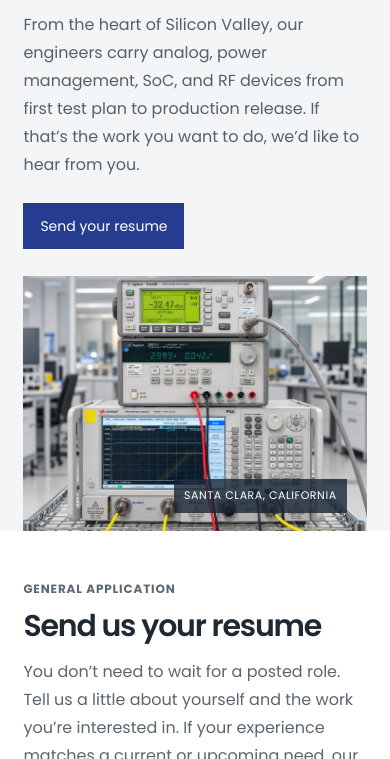
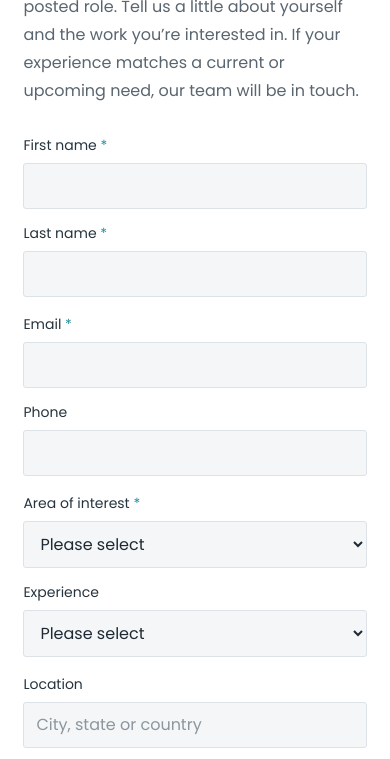
Before and after one commit to chasemolstad/Silicon-Eng-Site, a website: page public/careers.html in a window 390 px wide. Shown: the part 255-1014 px from the top of the page. Drawn offline with Linux system fonts and the light colour scheme.

Commit message:
Small Fixes, remove career hero

```diff
--- a/public/careers.css
+++ b/public/careers.css
@@ -16,20 +16,8 @@ a:focus-visible, button:focus-visible { outline: 3px solid var(--careers-blue);
 .careers-eyebrow { margin: 0; display: flex; align-items: center; gap: 10px; color: #5d6873; font-size: 12px; font-weight: 700; letter-spacing: .07em; text-transform: uppercase; }
 .careers-eyebrow i { width: 4px; height: 4px; border-radius: 50%; background: var(--careers-blue); }
 
-.careers-hero { min-height: 560px; min-height: clamp(540px, calc(100svh - 124px), 700px); padding-left: max(7%, calc((100% - 1200px) / 2)); display: grid; grid-template-columns: minmax(0, .9fr) minmax(0, 1.1fr); align-items: stretch; gap: 4%; background: var(--careers-paper); }
-.careers-hero-copy { max-width: 600px; padding: 58px 0; align-self: center; }
-.careers-hero h1 { max-width: 620px; margin: 20px 0 17px; font-size: clamp(37px, 4.1vw, 55px); line-height: 1.08; letter-spacing: -.045em; font-weight: 600; }
-.careers-hero-copy > p:not(.careers-eyebrow) { max-width: 530px; margin: 0 0 24px; color: #56616b; font-size: 17px; line-height: 1.75; }
-.careers-hero-links { display: flex; flex-wrap: wrap; gap: 10px; }
-.careers-hero-links a { display: inline-flex; align-items: center; justify-content: space-between; gap: 22px; min-height: 46px; padding: 9px 16px; border: 1px solid var(--careers-blue); color: var(--careers-blue); text-decoration: none; font-size: 14px; transition: transform .18s ease, box-shadow .18s ease, background-color .18s ease, color .18s ease; }
-.careers-hero-links a { background: var(--careers-blue); color: #fff; }
-.careers-hero-links a:hover { transform: translateY(-2px); background: #fff; color: var(--careers-blue); box-shadow: 0 4px 12px #263c9126; }
-.careers-hero-image { position: relative; min-width: 0; min-height: 0; margin: 0; overflow: hidden; background: #d9dde3; }
-.careers-hero-image img { position: absolute; inset: 0; display: block; width: 100%; height: 100%; object-fit: cover; object-position: center 38%; }
-.careers-hero-image figcaption { position: absolute; right: 20px; bottom: 18px; padding: 8px 10px; background: #172536c9; color: #fff; font-size: 11px; letter-spacing: .05em; }
-
-.careers-apply h2 { margin: 12px 0 0; font-size: clamp(30px, 3.3vw, 42px); line-height: 1.13; letter-spacing: -.04em; font-weight: 600; }
-.careers-apply { padding: 76px max(7%, calc((100% - 1200px) / 2)) 84px; display: grid; grid-template-columns: minmax(0, 1.2fr) minmax(280px, .8fr); align-items: start; gap: clamp(42px, 7vw, 96px); background: #fff; }
+.careers-apply h1 { margin: 12px 0 0; color: var(--careers-blue); font-size: clamp(34px, 4vw, 46px); line-height: 1.1; letter-spacing: -.045em; font-weight: 600; }
+.careers-apply { padding: 58px max(7%, calc((100% - 1200px) / 2)) 84px; display: grid; grid-template-columns: minmax(0, 1.2fr) minmax(280px, .8fr); align-items: start; gap: clamp(42px, 7vw, 96px); background: #fff; }
 .careers-apply-main { min-width: 0; }
 .careers-apply-intro { max-width: 640px; margin: 14px 0 30px; color: #59656f; font-size: 16px; line-height: 1.75; }
 #careers-form { display: grid; gap: 17px; }
@@ -88,9 +76,7 @@ a:focus-visible, button:focus-visible { outline: 3px solid var(--careers-blue);
 @media (max-width: 900px) {
   .careers-header nav a:not(.careers-back) { display: none; }
   .careers-header nav { gap: 0; }
-  .careers-hero { padding-left: 6%; grid-template-columns: minmax(0, .95fr) minmax(0, 1.05fr); gap: 5%; }
-  .careers-hero-copy { padding: 42px 0; }
-  .careers-apply { padding: 62px 6% 70px; grid-template-columns: minmax(0, 1fr); gap: 36px; }
+  .careers-apply { padding: 43px 6% 70px; grid-template-columns: minmax(0, 1fr); gap: 36px; }
   .careers-apply-aside { position: static; }
   .careers-footer { grid-template-columns: 1fr; align-items: start; }
   .careers-footer > div { justify-content: flex-start; }
@@ -102,12 +88,7 @@ a:focus-visible, button:focus-visible { outline: 3px solid var(--careers-blue);
   .careers-header .careers-brand small { display: none; }
   .careers-header nav .careers-back { padding: 8px 10px; font-size: 12px; white-space: nowrap; }
   .careers-back span { margin-left: 6px; }
-  .careers-hero { min-height: 0; padding: 41px 6% 0; grid-template-columns: minmax(0, 1fr); gap: 27px; }
-  .careers-hero-copy { padding: 0; }
-  .careers-hero h1 { margin: 17px 0 14px; font-size: clamp(32px, 8.6vw, 46px); }
-  .careers-hero-copy > p:not(.careers-eyebrow) { font-size: 16px; }
-  .careers-hero-image { width: 100%; height: 255px; }
-  .careers-apply { padding: 48px 6% 56px; gap: 30px; }
+  .careers-apply { padding: 43px 6% 56px; gap: 30px; }
   .careers-field-pair { grid-template-columns: minmax(0, 1fr); }
   .careers-apply-aside { padding: 23px; }
   .careers-footer { padding: 22px 6%; }
--- a/public/careers.html
+++ b/public/careers.html
@@ -16,27 +16,16 @@
   <header class="careers-header">
     <a class="careers-brand" data-concept-home href="/" aria-label="SiliconEng home"><img src="/img/siliconeng-mark-small.webp" alt=""><span>SiliconEng<small>Integrated circuit development</small></span></a>
     <nav aria-label="Careers navigation">
-      <a href="#apply">Apply</a>
       <a class="careers-back" data-concept-home href="/">Back to website</a>
     </nav>
   </header>
 
   <main>
-    <section class="careers-hero" aria-labelledby="careers-title">
-      <div class="careers-hero-copy">
-        <p class="careers-eyebrow">SILICONENG <i></i> CAREERS</p>
-        <h1 id="careers-title">We&rsquo;re always looking for exceptional talent to join our team.</h1>
-        <p>From the heart of Silicon Valley, our engineers carry analog, power management, SoC, and RF devices from first test plan to production release. If that&rsquo;s the work you want to do, we&rsquo;d like to hear from you.</p>
-        <div class="careers-hero-links"><a href="#apply">Send your resume</a></div>
-      </div>
-      <figure class="careers-hero-image"><img src="/img/bench-setup.webp" width="1448" height="1086" alt="Power meter, DC power supply, and network analyzer set up on a lab bench" fetchpriority="high"><figcaption>SANTA CLARA, CALIFORNIA</figcaption></figure>
-    </section>
-
     <section class="careers-apply" id="apply" aria-labelledby="apply-title">
       <div class="careers-apply-main">
-        <p class="careers-eyebrow">GENERAL APPLICATION</p>
-        <h2 id="apply-title">Send us your resume</h2>
-        <p class="careers-apply-intro">You don&rsquo;t need to wait for a posted role. Tell us a little about yourself and the work you&rsquo;re interested in. If your experience matches a current or upcoming need, our team will be in touch.</p>
+        <p class="careers-eyebrow">SILICONENG <i></i> CAREERS</p>
+        <h1 id="apply-title">Send us your resume</h1>
+        <p class="careers-apply-intro">We&rsquo;re always looking for exceptional talent, and you don&rsquo;t need to wait for a posted role. Tell us a little about yourself and the work you&rsquo;re interested in. If your experience matches a current or upcoming need, our team will be in touch.</p>
 
         <form id="careers-form">
           <div class="careers-field-pair">
```
Also changed, not shown: public/resources-2.css (+0 -7 lines), public/resources-2.html (+0 -5 lines).
